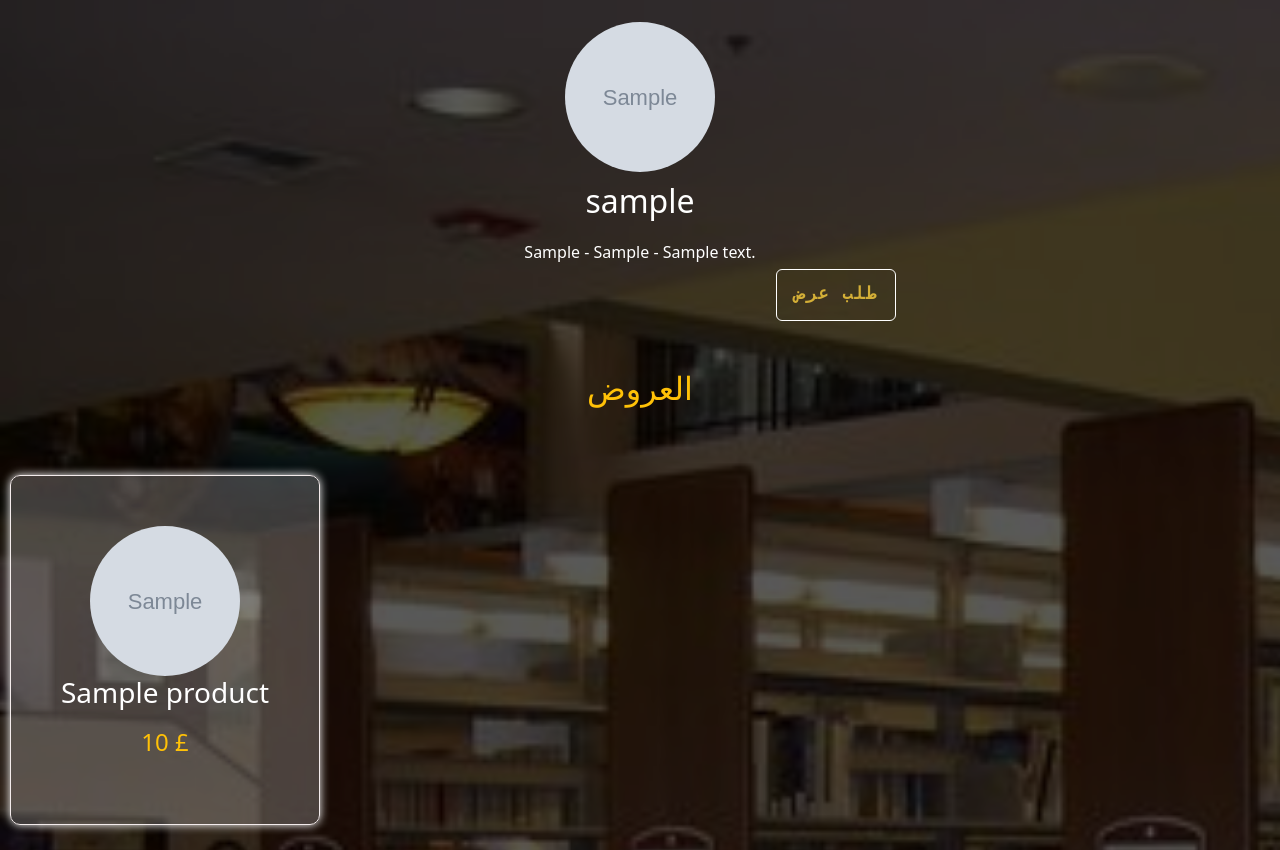
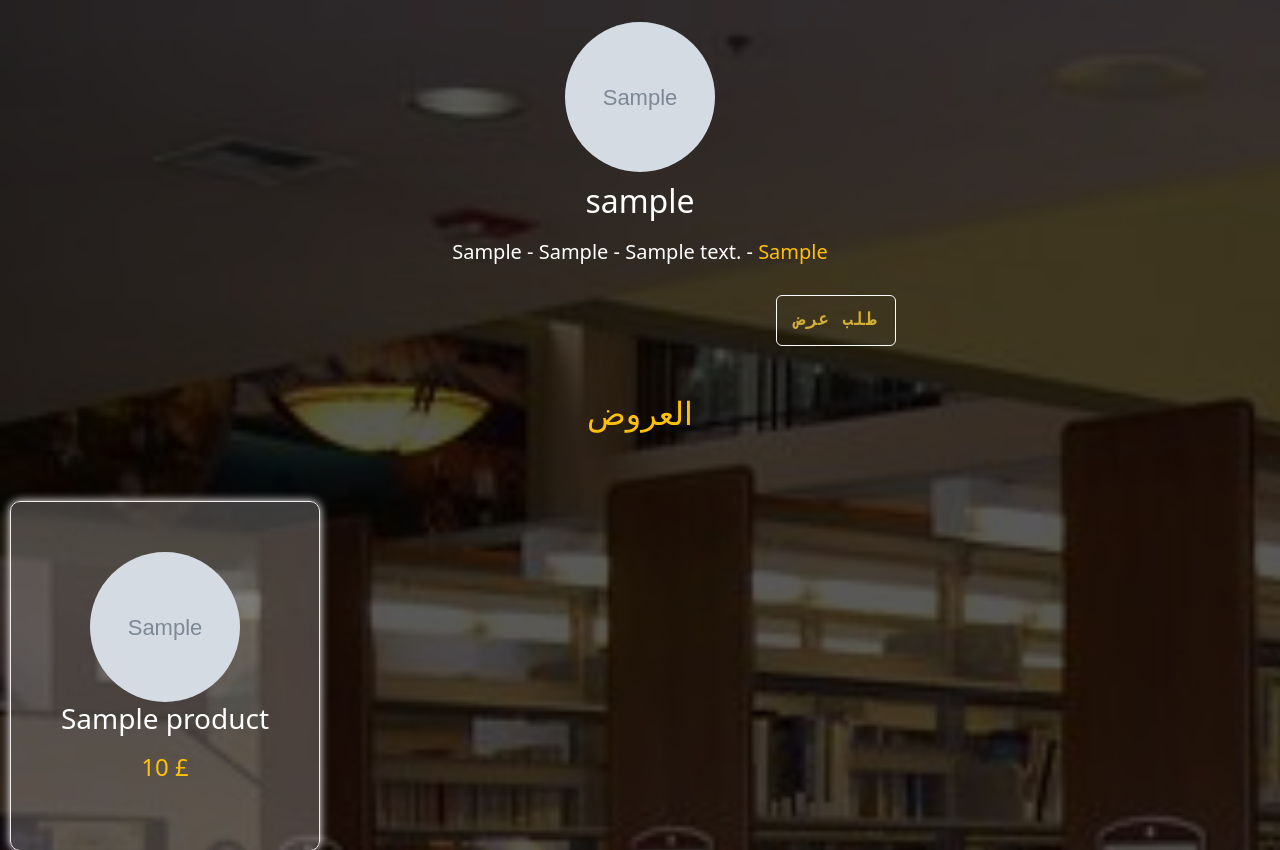
Before and after one commit to SABRY225/Maktabtoko, a Node server app: page /home/600000000000000000000001 in a window 1280 px wide. Shown: the part 56-906 px from the top of the page. Run offline with Node 20, Linux system fonts and the light colour scheme; tables that the repository leaves empty hold one stand-in row (values such as "Sample post"); some libraries are stand-ins or nearby versions.

Commit message:
push project-11

```diff
--- a/public/stylesheets/style.css
+++ b/public/stylesheets/style.css
@@ -1316,7 +1316,7 @@ text-align: center;
     color: #ffffff;
     display: flex;
     justify-content: space-between;
-    margin: 0 30% 0 30%;
+    margin: 2% 30% 0 30%;
     z-index: 100;
 }
 .print-1{
--- a/routes/home.js
+++ b/routes/home.js
@@ -32,10 +32,10 @@ router.get('/:id', async(req, res, next) => {
 
   if(admin[0].definthome=='مكتبة')
   {
-    res.render('homelib',{id:req.params.id,username:admin[0].username,governorate:admin[0].governorate,city:admin[0].city,address:admin[0].address,avatar:admin[0].avatar,chunk:product,commint:commint});
+    res.render('homelib',{id:req.params.id,username:admin[0].username,governorate:admin[0].governorate,city:admin[0].city,address:admin[0].address,avatar:admin[0].avatar,deliveryservice:admin[0].deliveryservice,chunk:product,commint:commint});
   }
   else{
-    res.render('homelib2',{id:req.params.id,username:admin[0].username,governorate:admin[0].governorate,city:admin[0].city,address:admin[0].address,avatar:admin[0].avatar,chunk:product,commint:commint});
+    res.render('homelib2',{id:req.params.id,username:admin[0].username,governorate:admin[0].governorate,city:admin[0].city,address:admin[0].address,avatar:admin[0].avatar,deliveryservice:admin[0].deliveryservice,chunk:product,commint:commint});
   }
 
 
--- a/views/admin.hbs
+++ b/views/admin.hbs
@@ -79,7 +79,7 @@
                                 <select id="deliveryservice" name="deliveryservice"
                                     class="form-control form-control_1">
                                     <option value="none" hidden=""> خدمة التوصيل </option>
-                                    <option value="توصيل دليفري">توصيل دليفري </option>
+                                    <option value="متاح توصيل دليفري">توصيل دليفري </option>
                                     <option value=" لا يوجد خدمة توصيل ">لا يوجد</option>
                                 </select>
                             </div>
--- a/views/home.hbs
+++ b/views/home.hbs
@@ -124,7 +124,7 @@
                 {{#each admin_1}}
                 <div class="ss">
                     <div class="text-center">
-                        <img src="/images/{{this.avatar}}" style="width: 150px;height: 150px;border-radius: 50%;">
+                        <img src="/images/admin/{{this.avatar}}" style="width: 150px;height: 150px;border-radius: 50%;">
                     </div>
                     <div class="text-center">
                         <h3 class="text-center">{{this.username}}</h3>
@@ -143,7 +143,7 @@
                 {{#each admin_2}}
                 <div class="ss">
                     <div class="text-center">
-                        <img src="/images/{{this.avatar}}" style="width: 150px;height: 150px;border-radius: 50%;">
+                        <img src="/images/admin/{{this.avatar}}" style="width: 150px;height: 150px;border-radius: 50%;">
                     </div>
                     <div class="text-center">
                         <h3 class="text-center">{{this.username}}</h3>
@@ -162,7 +162,7 @@
                 {{#each admin_3}}
                 <div class="ss">
                     <div class="text-center">
-                        <img src="/images/{{this.avatar}}" style="width: 150px;height: 150px;border-radius: 50%;">
+                        <img src="/images/admin/{{this.avatar}}" style="width: 150px;height: 150px;border-radius: 50%;">
                     </div>
                     <div class="text-center">
                         <h3 class="text-center">{{this.username}}</h3>
--- a/views/homelib2.hbs
+++ b/views/homelib2.hbs
@@ -113,12 +113,13 @@
         <div class="all-1">
             <div class="profile_picture">
 
-                <img src="/images/{{this.avatar}}">
+                <img src="/images/admin/{{this.avatar}}">
                 <h2>{{this.username}}</h2>
-                <div>
-                    <span>{{this.governorate}} - </span>
+                <div class="h5">
+                    <span >{{this.governorate}} - </span>
                     <span>{{this.city}} - </span>
-                    <span>{{this.address}}</span>
+                    <span>{{this.address}} - </span>
+                    <span class="text-warning">{{this.deliveryservice}}</span>
                 </div>
             </div>
             <div class="print">
--- a/views/search.hbs
+++ b/views/search.hbs
@@ -125,7 +125,7 @@
             {{#each admin}}
             <div class="ss">
                 <div class="text-center">
-                    <img src="/images/{{this.avatar}}" style="width: 150px;height: 150px;border-radius: 50%;">
+                    <img src="/images/admin/{{this.avatar}}" style="width: 150px;height: 150px;border-radius: 50%;">
                 </div>
                 <div class="text-center">
                     <h3 class="text-center">{{this.username}}</h3>
```
Also changed, not shown: views/homelib.hbs (+7 -5 lines).
